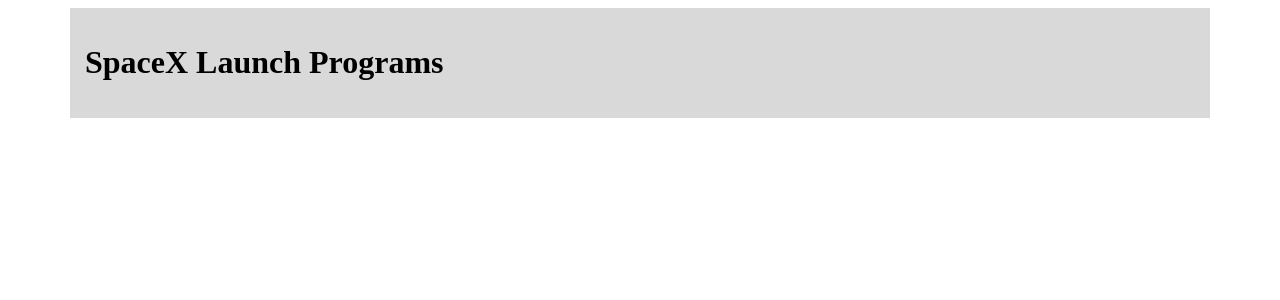
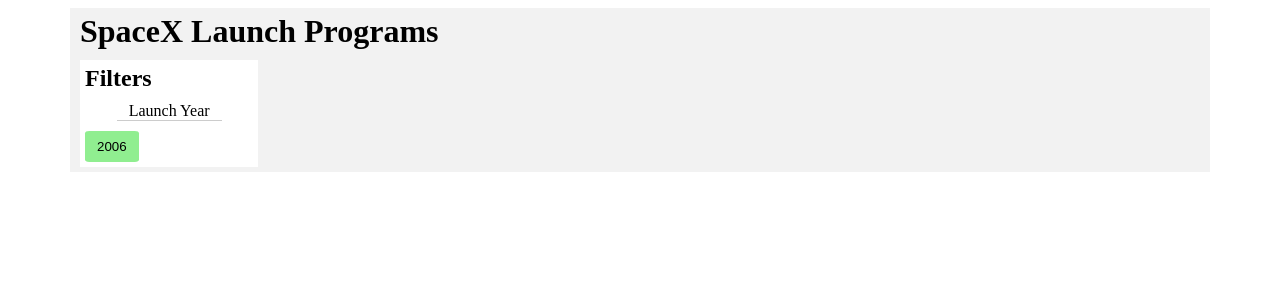
Before and after one commit to rishabhm1508/SpaceX, an Angular app: page /launches in a window 1280 px wide. Shown: the top 300 px of the page. Built offline with nearby package versions, Linux system fonts and the light colour scheme.

Commit message:
added filter component

```diff
--- a/src/app/app.module.ts
+++ b/src/app/app.module.ts
@@ -5,9 +5,10 @@ import { AppRoutingModule } from "./app-routing.module";
 import { AppComponent } from "./app.component";
 import { HomeComponent } from "./components/home/home.component";
 import { HttpClientModule } from "@angular/common/http";
+import { LaunchFilterComponent } from './components/launch-filter/launch-filter.component';
 
 @NgModule({
-  declarations: [AppComponent, HomeComponent],
+  declarations: [AppComponent, HomeComponent, LaunchFilterComponent],
   imports: [BrowserModule, AppRoutingModule, HttpClientModule],
   providers: [],
   bootstrap: [AppComponent],
--- a/src/app/components/home/home.component.html
+++ b/src/app/components/home/home.component.html
@@ -1,5 +1,14 @@
 <div class="container container-background">
   <div class="row">
-    <div class="col-d-12"><h1>SpaceX Launch Programs</h1></div>
+    <div class="col-d-12"><h1 class="header">SpaceX Launch Programs</h1></div>
+  </div>
+
+  <div class="row">
+    <div class="col-d-2">
+      <app-launch-filter></app-launch-filter>
+    </div>
+    <div class="col-d-10">
+
+    </div>
   </div>
 </div>
--- a/src/app/components/home/home.component.scss
+++ b/src/app/components/home/home.component.scss
@@ -1,5 +1,9 @@
 @import "variables";
 
 .container-background {
-    background-color: $container-background;
+    background-color: $light-gray;
 };
+
+.header {
+    margin: 0;
+}
--- /dev/null
+++ b/src/app/components/launch-filter/launch-filter.component.html
@@ -0,0 +1,16 @@
+<div class="filter-background">
+  <div class="row">
+    <div class="col-d-12">
+      <h2 class="filter-header">Filters</h2>
+    </div>
+    <div class="col-d-12 year-label-container">
+      <label class="year-label-content">Launch Year</label>
+    </div>
+
+    <div class="row">
+        <div class="col-d-12">
+           <button class="year-selected" type="button">2006</button>
+        </div>
+    </div>
+  </div>
+</div>
--- /dev/null
+++ b/src/app/components/launch-filter/launch-filter.component.scss
@@ -0,0 +1,35 @@
+@import "variables";
+@import "functions";
+@import "mixins";
+
+.year {
+  &-selected {
+    @include year;
+    background-color: lightgreen;
+  }
+  &-unselected {
+    @include year;
+    background-color: lightgreen;
+  }
+}
+
+.filter {
+  &-background {
+    background-color: $white;
+  }
+  &-header {
+    margin: 0px;
+  }
+}
+
+.year-label {
+  &-container {
+    display: flex;
+    justify-content: center;
+  }
+  &-content {
+    border-bottom: 1px solid $launch-label-border;
+    padding-right: rem-calc(12);
+    padding-left: rem-calc(12);
+  }
+}
--- /dev/null
+++ b/src/app/components/launch-filter/launch-filter.component.ts
@@ -0,0 +1,16 @@
+import { Component, OnInit } from '@angular/core';
+
+@Component({
+  selector: 'app-launch-filter',
+  templateUrl: './launch-filter.component.html',
+  styleUrls: ['./launch-filter.component.scss']
+})
+export class LaunchFilterComponent implements OnInit {
+
+  constructor() { }
+
+  ngOnInit() {
+
+  }
+
+}
--- /dev/null
+++ b/src/css/_functions.scss
@@ -0,0 +1,3 @@
+@function rem-calc($size, $base-size: 16) {
+    @return ($size/$base-size) *1rem;
+  }
--- /dev/null
+++ b/src/css/_mixins.scss
@@ -0,0 +1,7 @@
+@import "functions";
+
+@mixin year {
+  padding: rem-calc(8) rem-calc(12);
+  border: none;
+  border-radius: 8%;
+}
--- a/src/css/_spaceX-theme.scss
+++ b/src/css/_spaceX-theme.scss
@@ -4,13 +4,13 @@
 
 [class*="col-"] {
   float: left;
-  padding: 15px;
+  padding: 5px;
 }
 
 .container {
   width: 100%;
-  padding-left: 15px;
-  padding-right: 15px;
+  padding-left: 5px;
+  padding-right: 5px;
   margin-left: auto;
   margin-right: auto;
 }
@@ -18,8 +18,6 @@
 .row {
   display: flex;
   flex-wrap: wrap;
-  margin-left: -15px;
-  margin-right: -15px;
 }
 
 /* For mobile phones: */
@@ -111,8 +109,8 @@
 @media only screen and (min-width: 1140px) {
   .container {
     width: 1140px;
-    padding-left: 15px;
-    padding-right: 15px;
+    padding-left: 5px;
+    padding-right: 5px;
     margin-left: auto;
     margin-right: auto;
   }
--- a/src/css/_variables.scss
+++ b/src/css/_variables.scss
@@ -1 +1,3 @@
-$container-background:#d9d9d9;
+$light-gray:#f2f2f2;
+$white:#ffffff;
+$launch-label-border:#cccccc;
```
Also changed, not shown: src/styles.scss (line endings or trailing spaces), 1 other file (tests, documents, lock files or other folders).
